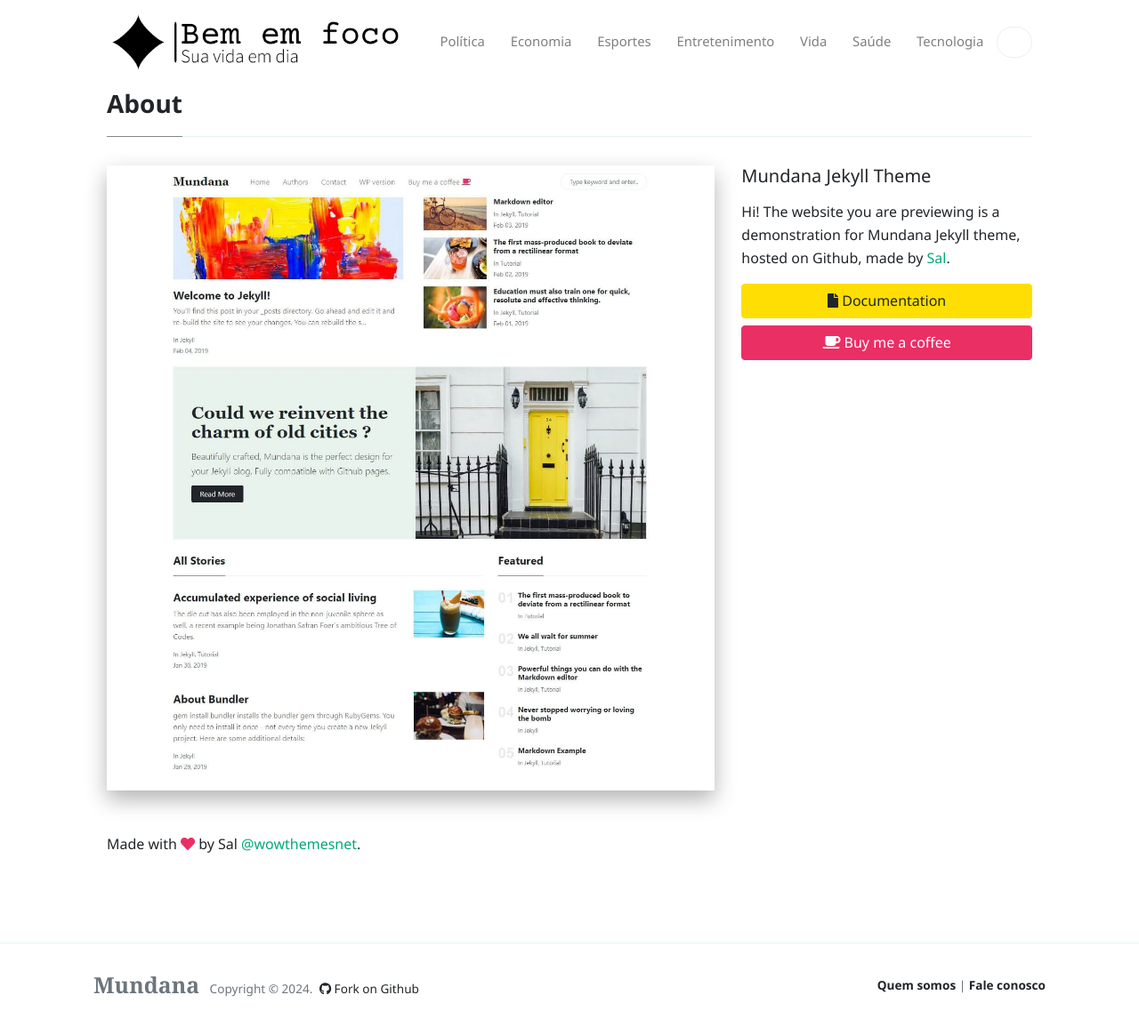
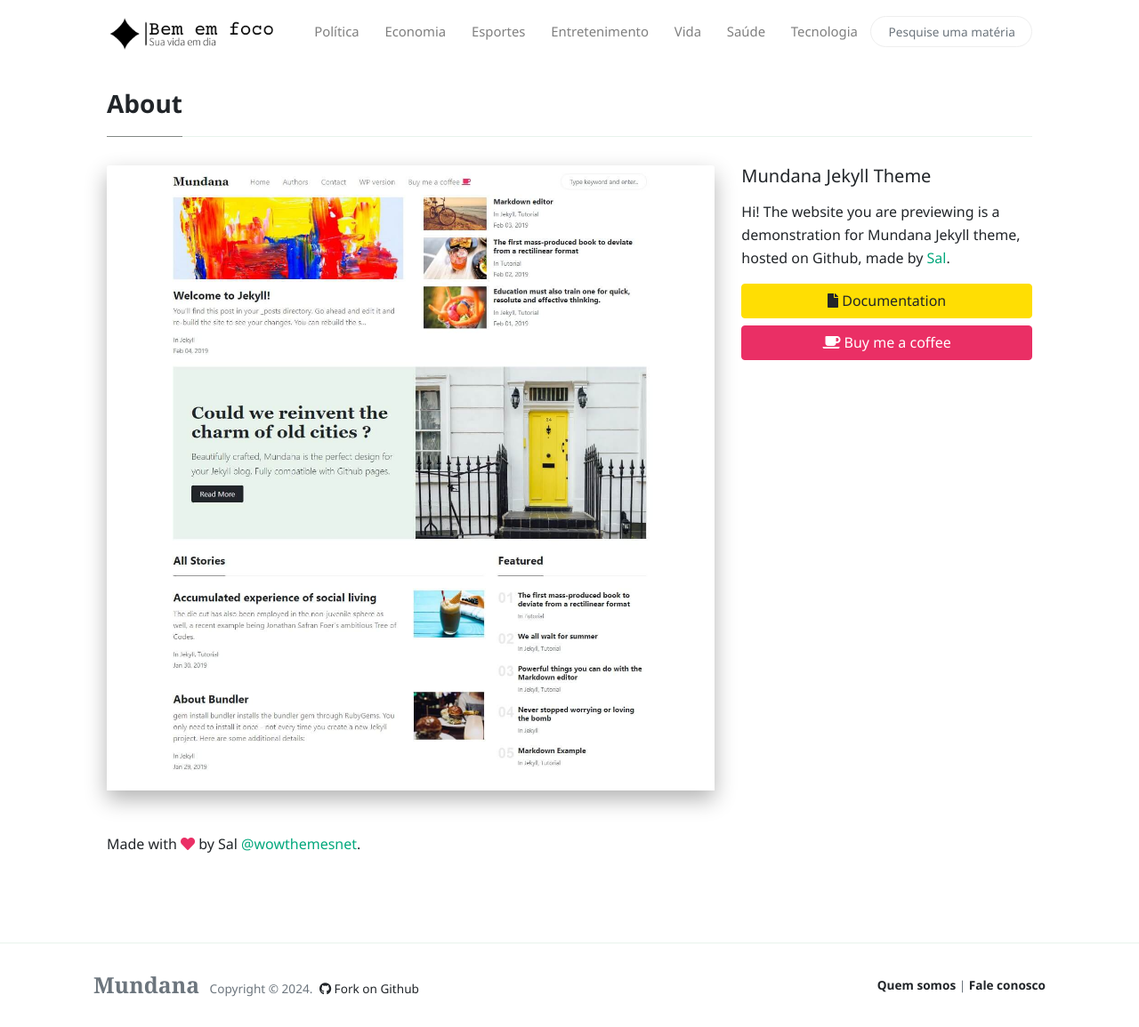
Before and after one commit to luishenriquetp01/luishenriquetp01.github.io, a Jekyll site: the page built from _pages/about.md, in a window 1280 px wide and 1155 px high. Shown: the whole window at 89% size. Built offline with Jekyll 4.4.1, drawn with Linux system fonts in a browser that asks for light colours; nearby versions of some CDN libraries; comment, search, counter and statistics services are not loaded.

Commit message:
Logo and favicon implementation

```diff
--- a/_layouts/default.html
+++ b/_layouts/default.html
@@ -38,7 +38,7 @@
     <!-- Navbar -->
     <nav id="MagicMenu" class="topnav navbar navbar-expand-lg navbar-light bg-white fixed-top">
     <div class="container">
-        <a class="navbar-brand" href="{{ site.baseurl }}/index.html"><img src='{{site.baseurl}}/assets/images/logo.png'/></a>
+        <a class="navbar-brand" href="{{ site.baseurl }}/index.html"><img src='{{site.baseurl}}/assets/images/logo.png' width="200" height="auto"/></a>
         <button class="navbar-toggler collapsed" type="button" data-toggle="collapse" data-target="#navbarColor02" aria-controls="navbarColor02" aria-expanded="false" aria-label="Toggle navigation">
         <span class="navbar-toggler-icon"></span>
         </button>
```
Also changed, not shown: assets/images/favicon.ico.
